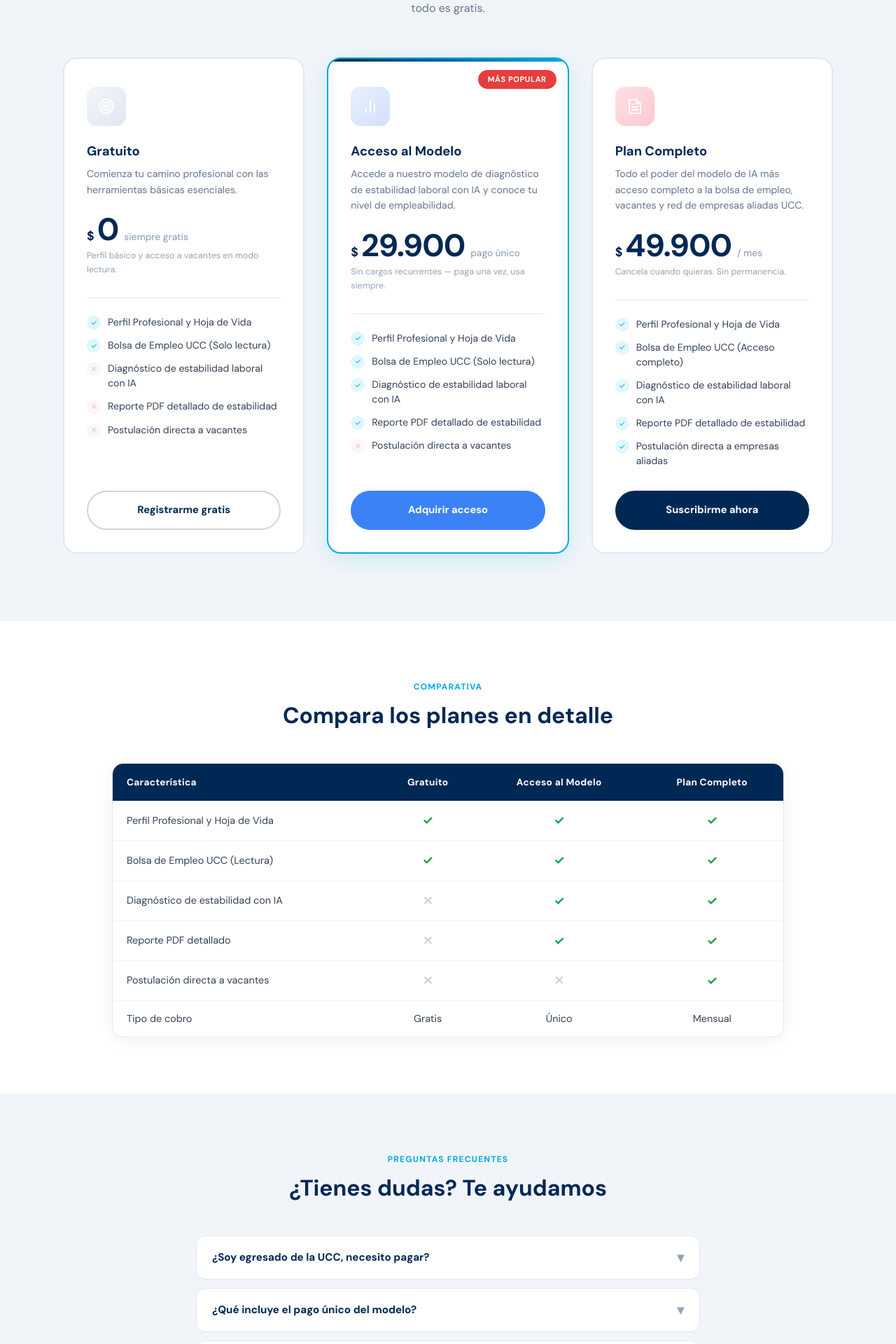
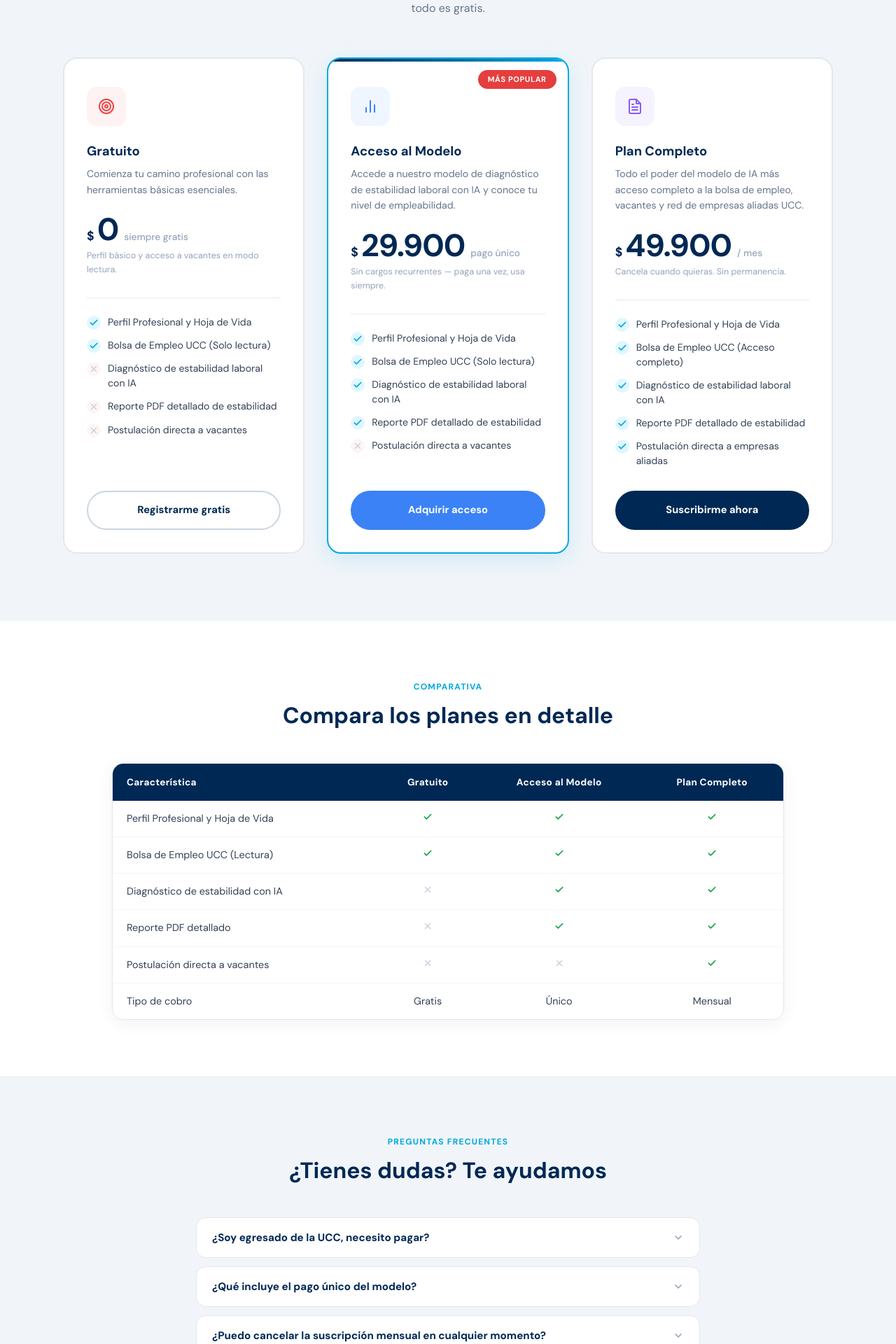
Before and after one commit to Andres0606/proyecto-ia, a Next.js app in the folder Front/: page /planes in a window 1280 px wide. Shown: the part 780-2700 px from the top of the page at 70% size. Built offline with nearby package versions, Linux system fonts and the light colour scheme.

Commit message:
PRUEBA 27

```diff
--- a/Front/app/css/Planes/planes.css
+++ b/Front/app/css/Planes/planes.css
@@ -105,7 +105,7 @@ body {
 .planes-hero__badge {
   display: inline-flex;
   align-items: center;
-  gap: 8px;
+  gap: 10px;
   background: rgba(0, 169, 224, 0.15);
   border: 1px solid rgba(0, 169, 224, 0.3);
   border-radius: 50px;
@@ -256,15 +256,18 @@ body {
 }
 
 .plan-card__icon--free {
-  background: linear-gradient(135deg, #f1f5f9, #e2e8f0);
+  background: #fef2f2;
+  color: #ef4444;
 }
 
 .plan-card__icon--basic {
-  background: linear-gradient(135deg, #e8f0fe, #d1e0fc);
+  background: #eff6ff;
+  color: #3b82f6;
 }
 
 .plan-card__icon--pro {
-  background: linear-gradient(135deg, #ffe0e6, #ffc7d0);
+  background: #f5f3ff;
+  color: #8b5cf6;
 }
 
 /* ── Card header ── */
--- a/Front/app/planes/page.tsx
+++ b/Front/app/planes/page.tsx
@@ -26,8 +26,20 @@ const PlanIcons = {
     <svg width="14" height="14" viewBox="0 0 24 24" fill="none" stroke="currentColor" strokeWidth="2.5" strokeLinecap="round" strokeLinejoin="round">
       <path d="M6 3h12l4 6-10 12L2 9l4-6z"/><path d="M11 3 8 9l4 12 4-12-3-6"/><path d="M2 9h20"/>
     </svg>
+  ),
+  Check: ({ className }: { className?: string }) => (
+    <svg width="14" height="14" viewBox="0 0 24 24" fill="none" stroke="currentColor" strokeWidth="3" strokeLinecap="round" strokeLinejoin="round" className={className}>
+      <polyline points="20 6 9 17 4 12"/>
+    </svg>
+  ),
+  Cross: ({ className }: { className?: string }) => (
+    <svg width="14" height="14" viewBox="0 0 24 24" fill="none" stroke="currentColor" strokeWidth="3" strokeLinecap="round" strokeLinejoin="round" className={className}>
+      <line x1="18" y1="6" x2="6" y2="18"/><line x1="6" y1="6" x2="18" y2="18"/>
+    </svg>
   )
 };
+
+// ... (PLANES and COMPARATIVA same as before)
 
 // ── Datos de planes ──────────────────────────────────────────────────────────
 const PLANES = [
@@ -203,7 +215,7 @@ function PricingCards() {
                         : "plan-card__check--red"
                     }`}
                   >
-                    {f.included ? "✓" : "✕"}
+                    {f.included ? <PlanIcons.Check /> : <PlanIcons.Cross />}
                   </span>
                   {f.text}
                 </li>
@@ -248,9 +260,9 @@ function Comparativa() {
                 <td>
                   {typeof row.gratuito === "boolean" ? (
                     row.gratuito ? (
-                      <span className="compare-check">✓</span>
+                      <PlanIcons.Check className="compare-check" />
                     ) : (
-                      <span className="compare-cross">✕</span>
+                      <PlanIcons.Cross className="compare-cross" />
                     )
                   ) : (
                     <span>{row.gratuito}</span>
@@ -259,9 +271,9 @@ function Comparativa() {
                 <td>
                   {typeof row.modelo === "boolean" ? (
                     row.modelo ? (
-                      <span className="compare-check">✓</span>
+                      <PlanIcons.Check className="compare-check" />
                     ) : (
-                      <span className="compare-cross">✕</span>
+                      <PlanIcons.Cross className="compare-cross" />
                     )
                   ) : (
                     <span>{row.modelo}</span>
@@ -270,9 +282,9 @@ function Comparativa() {
                 <td>
                   {typeof row.completo === "boolean" ? (
                     row.completo ? (
-                      <span className="compare-check">✓</span>
+                      <PlanIcons.Check className="compare-check" />
                     ) : (
-                      <span className="compare-cross">✕</span>
+                      <PlanIcons.Cross className="compare-cross" />
                     )
                   ) : (
                     <span>{row.completo}</span>
@@ -313,13 +325,14 @@ function FAQ() {
               aria-expanded={openIndex === i}
             >
               {faq.q}
-              <span
+              <svg
+                width="16" height="16" viewBox="0 0 24 24" fill="none" stroke="currentColor" strokeWidth="2.5" strokeLinecap="round" strokeLinejoin="round"
                 className={`faq-item__arrow ${
                   openIndex === i ? "faq-item__arrow--open" : ""
                 }`}
               >
-                ▾
-              </span>
+                <polyline points="6 9 12 15 18 9"/>
+              </svg>
             </button>
             <div
               className={`faq-item__answer ${
@@ -351,7 +364,8 @@ function CTABottom() {
         </p>
         <div className="planes-cta__actions">
           <a href="/registro" className="planes-cta__btn planes-cta__btn--red">
-            Registrarme gratis →
+            Registrarme gratis
+            <svg width="18" height="18" viewBox="0 0 24 24" fill="none" stroke="currentColor" strokeWidth="2.5" strokeLinecap="round" strokeLinejoin="round" style={{ marginLeft: '10px' }}><line x1="5" y1="12" x2="19" y2="12"/><polyline points="12 5 19 12 12 19"/></svg>
           </a>
           <a href="/" className="planes-cta__btn planes-cta__btn--ghost">
             Volver al inicio
```
